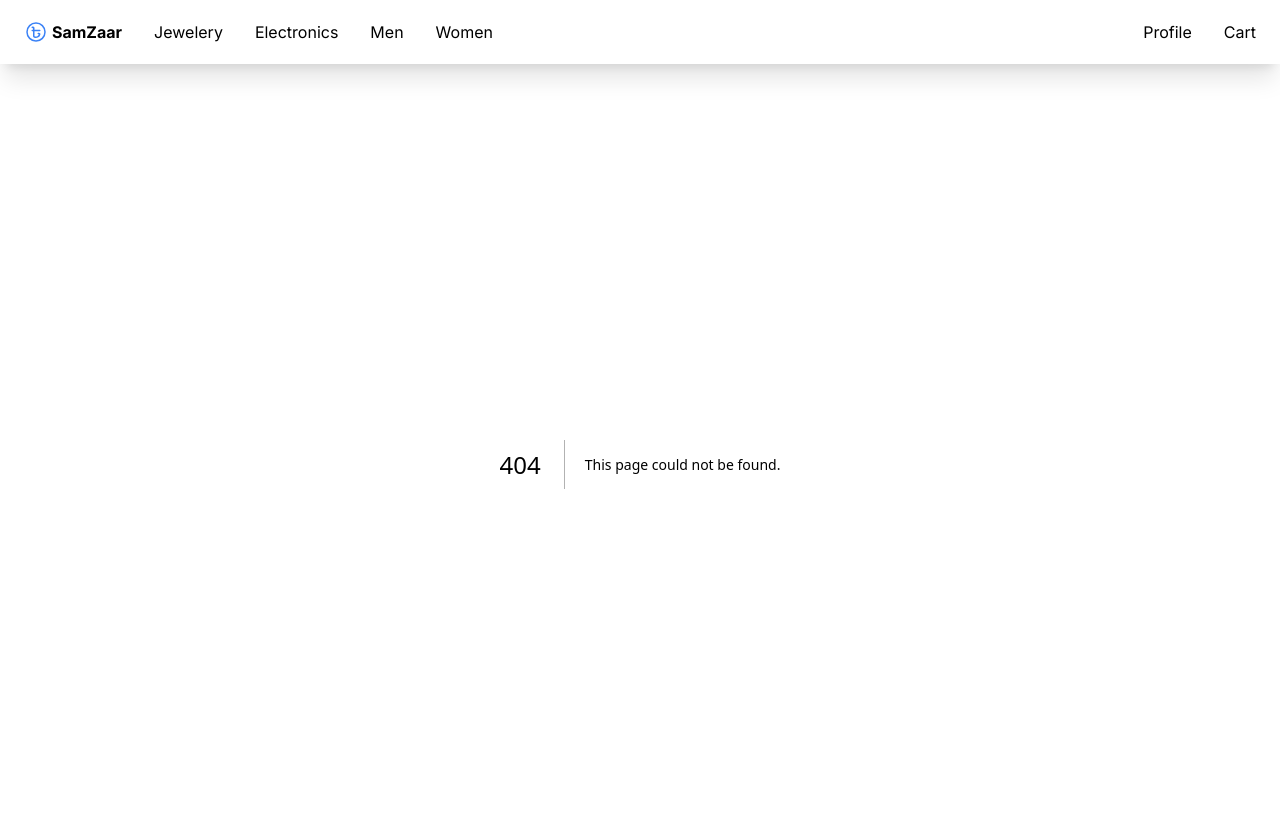
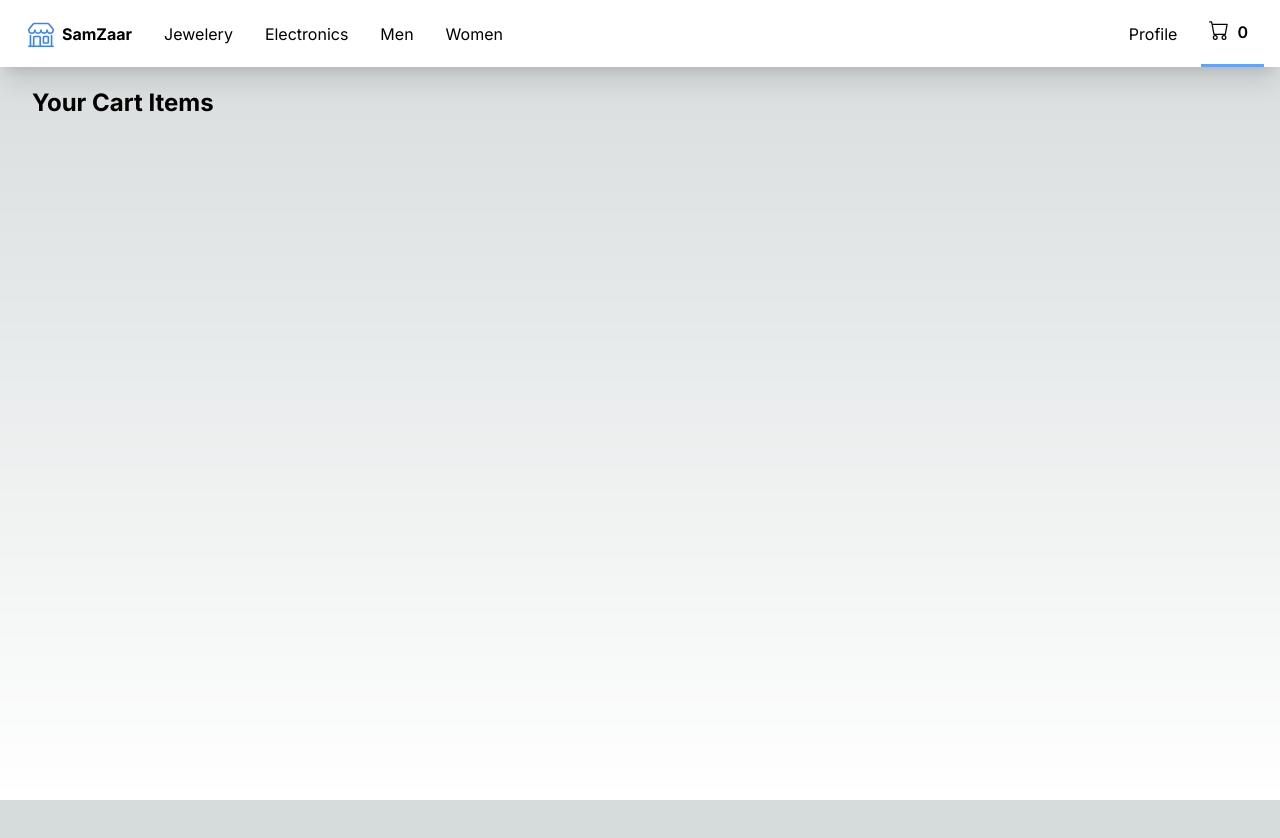
Before and after one commit to SampadParida/SamZaar, a Next.js app: page /cart in a window 1280 px wide. Before the commit this address had no page. Shown: the top 838 px of the page. After the commit the page ends 800 px from the top, so only its background shows below. Built offline with nearby package versions, Linux system fonts and the light colour scheme.

Commit message:
cart integration done

```diff
--- /dev/null
+++ b/src/app/cart/page.tsx
@@ -0,0 +1,43 @@
+'use client'
+import { Metadata } from 'next'
+import Image from 'next/image';
+import {useState, useEffect} from 'react';
+import { useRouter, usePathname, useSearchParams, useParams } from 'next/navigation'
+import { useCartContext } from '../../contexts/cartcontext'
+
+
+export default function Category() {
+
+  const { cartTotalNumber, updatecartTotalNumber, cartProductList, updatecartProducts } = useCartContext();
+
+  console.log('cartProductList ======= ', cartProductList)
+  const increaseCartNumber = () => {
+    const newProductForCart = data;
+    updatecartTotalNumber(1);
+    updatecartProducts(newProductForCart);
+  };
+
+  return (
+    <main className="flex flex-col items-center justify-between px-24 py-5">
+      <div className={'grid grid-cols-12 gap-4 w-screen max-w-7xl mx-0 px-4'}>
+        <div className={'col-span-12 gap-4 w-screen max-w-7xl mx-0 px-4'}>
+        <h2 className={'font-bold text-2xl'}>Your Cart Items</h2>
+        {
+          cartProductList.map((p)=>(
+            <div className={'bg-white p-3 rounded-xl border-inherit shadow items-center grid grid-cols-12 w-full my-3'}>
+              <div className={'col-span-1 px-3'}>
+                <Image src={p.image} width={100}
+                height={100} className="rounded-xl border-inherit shadow border-inherit bg-gray-300 mx-auto"/>
+              </div>
+              <div className={'col-span-11'}>
+                <h4 className={'font-bold'}>{p.title}</h4>
+                <p>{p.price}</p>
+              </div>
+            </div>
+          ))
+        }
+        </div>
+      </div>
+    </main>
+  )
+}
--- a/src/app/category/[name]/page.tsx
+++ b/src/app/category/[name]/page.tsx
@@ -21,7 +21,7 @@ export default function Category() {
 
 
   useEffect(() => {
-    const { data }: any = fetch(`https://fakestoreapi.com/products/category/${name}`)
+    const { data }: any = fetch(`https://fakestoreapi.com/products/category/${name}`, { cache: 'force-cache' })
       .then((res) => res.json())
       .then(data => {
         setData(data)
--- a/src/app/components/Navbar.tsx
+++ b/src/app/components/Navbar.tsx
@@ -1,9 +1,9 @@
 
 'use client'
 import Link from 'next/link'
-import {useState} from 'react';
+import React, { useState } from 'react';
 import { useRouter, usePathname, useSearchParams, useParams } from 'next/navigation'
-
+import { useCartContext } from '../../contexts/cartcontext'
 
 export default function Navbar() {
   const pathnameStr = usePathname();
@@ -13,28 +13,37 @@ export default function Navbar() {
   	setIsMobileMenuActive(isMobileMenuActive => !isMobileMenuActive);
   }
 
+  const { cartTotalNumber, setCartTotalNumber } = useCartContext();
+
   return (
   	<nav className={'bg-white shadow-xl'}>
   		{/* NAV BAR */}
   		<div className={'max-w-7xl mx-auto px-4'} style={{color: 'black'}}>
 	  		<div className={'flex justify-between items-center'}>
 	  			<div className={'flex space-x-4'}>
-	  				<a href="/" className={'flex items-center py-5 px-2 space-x-1'}>
-	  					<svg xmlns="http://www.w3.org/2000/svg" fill="none" viewBox="0 0 24 24" strokeWidth="1.5" stroke="currentColor" className={'w-6 h-6'}>
-						  <path strokeLinecap="round" className={'text-blue-500'} strokeLinejoin="round" d="M8.25 7.5l.415-.207a.75.75 0 011.085.67V10.5m0 0h6m-6 0h-1.5m1.5 0v5.438c0 .354.161.697.473.865a3.751 3.751 0 005.452-2.553c.083-.409-.263-.75-.68-.75h-.745M21 12a9 9 0 11-18 0 9 9 0 0118 0z" />
-						</svg>
+	  				<Link href={{ pathname : '/' }} className={'flex items-center py-5 px-2 space-x-1'}>
+	  					<svg xmlns="http://www.w3.org/2000/svg" width="26" height="26" fill="currentColor" className={"bi bi-shop text-blue-500 mx-1"} viewBox="0 0 16 16">
+							  <path d="M2.97 1.35A1 1 0 0 1 3.73 1h8.54a1 1 0 0 1 .76.35l2.609 3.044A1.5 1.5 0 0 1 16 5.37v.255a2.375 2.375 0 0 1-4.25 1.458A2.371 2.371 0 0 1 9.875 8 2.37 2.37 0 0 1 8 7.083 2.37 2.37 0 0 1 6.125 8a2.37 2.37 0 0 1-1.875-.917A2.375 2.375 0 0 1 0 5.625V5.37a1.5 1.5 0 0 1 .361-.976l2.61-3.045zm1.78 4.275a1.375 1.375 0 0 0 2.75 0 .5.5 0 0 1 1 0 1.375 1.375 0 0 0 2.75 0 .5.5 0 0 1 1 0 1.375 1.375 0 1 0 2.75 0V5.37a.5.5 0 0 0-.12-.325L12.27 2H3.73L1.12 5.045A.5.5 0 0 0 1 5.37v.255a1.375 1.375 0 0 0 2.75 0 .5.5 0 0 1 1 0M1.5 8.5A.5.5 0 0 1 2 9v6h1v-5a1 1 0 0 1 1-1h3a1 1 0 0 1 1 1v5h6V9a.5.5 0 0 1 1 0v6h.5a.5.5 0 0 1 0 1H.5a.5.5 0 0 1 0-1H1V9a.5.5 0 0 1 .5-.5M4 15h3v-5H4zm5-5a1 1 0 0 1 1-1h2a1 1 0 0 1 1 1v3a1 1 0 0 1-1 1h-2a1 1 0 0 1-1-1zm3 0h-2v3h2z"/>
+							</svg>
 						<span className={'font-bold'}>SamZaar</span>
-	  				</a>
+	  				</Link>
 	  				<div className={'hidden md:flex items-center space-x-4 '}>
-	  					<a href="/category/jewelery" className={(pathname == '/category/jewelery' ? 'border-b-[3px] border-blue-400 font-semibold' : '') + " py-5 px-2 hover:text-blue-500 transition duration-300"}>Jewelery</a>
-	  					<a href="/category/electronics" className={(pathname == '/category/electronics' ? 'border-b-[3px] border-blue-400 font-semibold' : '') + ' py-5 px-2 hover:text-blue-500 transition duration-300'}>Electronics</a>
-	  					<a href="/category/men's clothing" className={(pathname == '/category/men-s%20clothing' ? 'border-b-[3px] border-blue-400 font-semibold' : '') + ' py-5 px-2 hover:text-blue-500 transition duration-300'}>Men</a>
-	  					<a href="/category/women's clothing" className={(pathname == '/category/women-s%20clothing' ? 'border-b-[3px] border-blue-400 font-semibold' : '') + ' py-5 px-2 hover:text-blue-500 transition duration-300'}>Women</a>
+	  					<Link href={{ pathname : '/category/jewelery' }} className={(pathname == '/category/jewelery' ? 'border-b-[3px] border-blue-400 font-semibold' : '') + " py-5 px-2 hover:text-blue-500 transition duration-300"}>Jewelery</Link>
+	  					<Link href={{ pathname : '/category/electronics' }} className={(pathname == '/category/electronics' ? 'border-b-[3px] border-blue-400 font-semibold' : '') + ' py-5 px-2 hover:text-blue-500 transition duration-300'}>Electronics</Link>
+	  					<Link href={{ pathname : "/category/men's clothing" }} className={(pathname == '/category/men-s%20clothing' ? 'border-b-[3px] border-blue-400 font-semibold' : '') + ' py-5 px-2 hover:text-blue-500 transition duration-300'}>Men</Link>
+	  					<Link href={{ pathname : "/category/women's clothing" }} className={(pathname == '/category/women-s%20clothing' ? 'border-b-[3px] border-blue-400 font-semibold' : '') + ' py-5 px-2 hover:text-blue-500 transition duration-300'}>Women</Link>
 	  				</div>
 	  			</div>
 	  			<div className={'flex items-center space-x-4'}>
-	  				<a href="" className={'hidden md:inline py-5 px-2 hover:text-blue-500 transition duration-300'}>Profile</a>
-  					<a href="" className={' py-5 px-2 hover:text-blue-500 transition duration-300'}>Cart</a>
+	  				<Link href={{ pathname : '/' }} className={'hidden md:inline py-5 px-2 hover:text-blue-500 transition duration-300'}>Profile</Link>
+  					<Link href={{ pathname : '/cart' }} className={(pathname == '/cart' ? 'border-b-[3px] border-blue-400 font-semibold' : '') + ' py-5 px-2 hover:text-blue-500 transition duration-300'}>
+  						<span className={'flex'}>
+	  						<svg xmlns="http://www.w3.org/2000/svg" width="20" height="20" fill="currentColor" className={"bi bi-cart"} viewBox="0 0 16 16">
+								  <path d="M0 1.5A.5.5 0 0 1 .5 1H2a.5.5 0 0 1 .485.379L2.89 3H14.5a.5.5 0 0 1 .491.592l-1.5 8A.5.5 0 0 1 13 12H4a.5.5 0 0 1-.491-.408L2.01 3.607 1.61 2H.5a.5.5 0 0 1-.5-.5M3.102 4l1.313 7h8.17l1.313-7H3.102zM5 12a2 2 0 1 0 0 4 2 2 0 0 0 0-4m7 0a2 2 0 1 0 0 4 2 2 0 0 0 0-4m-7 1a1 1 0 1 1 0 2 1 1 0 0 1 0-2m7 0a1 1 0 1 1 0 2 1 1 0 0 1 0-2"/>
+								</svg>
+								<span className={'px-2'}>{cartTotalNumber}</span>
+							</span>
+  					</Link>
   					{/* MOBILE MENU CONTROLLER */}
 		  			<div className={'md:hidden flex items-center cursor-pointer font-bold text-gray-600'} onClick={onMobileMenuClick}>
 		  				Menu
@@ -46,10 +55,10 @@ export default function Navbar() {
 
   		{/* MOBILE MENU LIST */}
   		<div className={isMobileMenuActive ? 'md:hidden' : 'hidden' }>
-  			<a href="/category/jewelery" className={'block py-3 px-4 hover:bg-gray-300 transition duration-300'}>Jewelery</a>
-				<a href="/category/electronics" className={'block py-3 px-4 hover:bg-gray-300 transition duration-300'}>Elctronics</a>
-				<a href="/category/men's clothing" className={'block py-3 px-4 hover:bg-gray-300 transition duration-300'}>Men</a>
-				<a href="/category/women's clothing" className={'block py-3 px-4 hover:bg-gray-300 transition duration-300'}>Women</a>
+  			<Link href={{ pathname : '/category/jewelery' }} className={'block py-3 px-4 hover:bg-gray-300 transition duration-300'}>Jewelery</Link>
+				<Link href={{ pathname : '/category/electronics' }} className={'block py-3 px-4 hover:bg-gray-300 transition duration-300'}>Elctronics</Link>
+				<Link href={{ pathname : "/category/men's clothing" }} className={'block py-3 px-4 hover:bg-gray-300 transition duration-300'}>Men</Link>
+				<Link href={{ pathname : "/category/women's clothing" }} className={'block py-3 px-4 hover:bg-gray-300 transition duration-300'}>Women</Link>
   		</div>
   	</nav>
   	)
--- a/src/app/layout.tsx
+++ b/src/app/layout.tsx
@@ -1,9 +1,9 @@
-import type { Metadata } from 'next'
-import { Inter } from 'next/font/google'
-import './globals.css'
+import type { Metadata } from 'next';
+import { Inter } from 'next/font/google';
+import './globals.css';
 
-import Navbar from './components/Navbar'
-
+import Navbar from './components/Navbar';
+import { CartContextProvider } from '../contexts/cartcontext'
 const inter = Inter({ subsets: ['latin'] })
 
 export const metadata: Metadata = {
@@ -11,17 +11,16 @@ export const metadata: Metadata = {
   description: 'Generated by create next app',
 }
 
-export default function RootLayout({
-  children,
-}: {
-  children: React.ReactNode
-}) {
+export default function RootLayout({children,}: { children: React.ReactNode }) {
+
   return (
-    <html lang="en">
-      <body className={inter.className}>
-      <Navbar></Navbar>
-      {children}
-      </body>
-    </html>
+      <html lang="en">
+        <body className={inter.className}>
+            <CartContextProvider>
+              <Navbar />
+              {children}
+            </CartContextProvider>
+        </body>
+      </html>
   )
 }
--- a/src/app/product/[id]/page.tsx
+++ b/src/app/product/[id]/page.tsx
@@ -3,7 +3,7 @@ import { Metadata } from 'next'
 import Image from 'next/image';
 import {useState, useEffect} from 'react';
 import { useRouter, usePathname, useSearchParams, useParams } from 'next/navigation'
-
+import { useCartContext } from '../../../contexts/cartcontext'
 import ProductCard from '../../components/ProductCard';
 
 // export const metadata: Metadata = {
@@ -17,9 +17,19 @@ export default function Category() {
   const [data, setData] = useState<ApiResType | null>(null);
   const [isLoading, setLoading] =  useState(true);
 
+  const { cartTotalNumber, updatecartTotalNumber, cartProductList, updatecartProducts } = useCartContext();
+
+
+  const increaseCartNumber = () => {
+    const newProductForCart = data;
+    console.log('newProductForCart ==== ', newProductForCart)
+    // You can perform any calculation here
+    updatecartTotalNumber(1);
+    updatecartProducts(newProductForCart);
+  };
 
   useEffect(() => {
-    const { data }: any = fetch(`https://fakestoreapi.com/products/${productId}`)
+    const { data }: any = fetch(`https://fakestoreapi.com/products/${productId}`, { cache: 'force-cache' })
       .then((res) => res.json())
       .then(data => {
         setData(data)
@@ -43,7 +53,7 @@ export default function Category() {
         <div className={'md:col-span-8 col-span-12'}>
           <h1 className={'text-3xl mb-3'}>{data ? data.title : ''}</h1>
           <h1 className={'text-2xl mb-3 font-bold'}>Rs. {data ? data.price : ''}</h1>
-          <button className={'bg-sky-500 border-0 text-white px-7 py-5 rounded-xl text-xl'}>Add to Cart</button>
+          <button onClick={increaseCartNumber} className={'bg-sky-500 border-0 text-white px-7 py-5 rounded-xl text-xl'}>Add to Cart</button>
           <p className={'mt-4'}>{data ? data.description : ''}</p>
         </div>
       </div>
--- /dev/null
+++ b/src/contexts/cartcontext.tsx
@@ -0,0 +1,45 @@
+"use client";
+import { createContext, ReactNode, useContext, useState } from 'react';
+
+
+// CREATE INTERFACE
+interface cartContextProps {
+	cartTotalNumber: number,
+	cartProductList: Array,
+	updatecartTotalNumber: (increment: number) => void,
+	setCartProductList: (product: object) => void,
+}
+
+// CREATE CONTEXT USING INTERFACE TYPE
+const CartContext = createContext<cartContextProps | undefined>(undefined);
+
+
+export const CartContextProvider: React.FC = ({ children }) => {
+	const [cartTotalNumber, setCartTotalNumber] = useState<number>(0);
+	const updatecartTotalNumber = (increment: number) => {
+    setCartTotalNumber((prevTotalNumber) => { return prevTotalNumber + increment });
+  };
+
+	const [cartProductList, setCartProductList] = useState<Array[]>([]);
+	const updatecartProducts = (product: object) => {
+    setCartProductList((prevProducts) => { return [...prevProducts, product] });
+  };
+	const contextValue: cartContextProps = {
+    cartTotalNumber,
+    cartProductList,
+    updatecartTotalNumber,
+    updatecartProducts
+  };
+
+  return <CartContext.Provider value={{cartTotalNumber, updatecartTotalNumber, cartProductList, updatecartProducts}} >{ children }</CartContext.Provider>
+};
+
+
+export const useCartContext = () => {
+  const context = useContext(CartContext);
+  if (!context) {
+    throw new Error('useCartContext must be used within a CartContextProvider');
+  }
+
+  return context;
+};
```
Also changed, not shown: src/app/page.tsx (+2 -11 lines).
